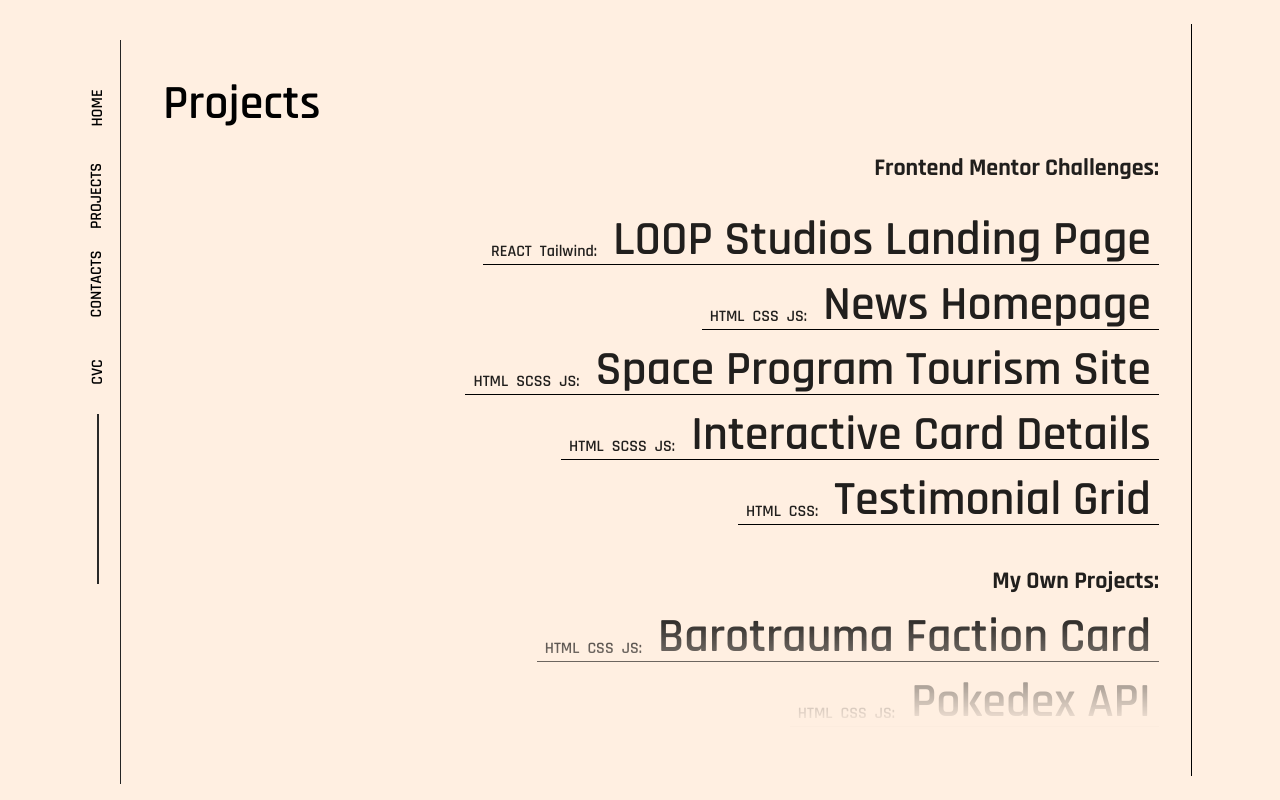
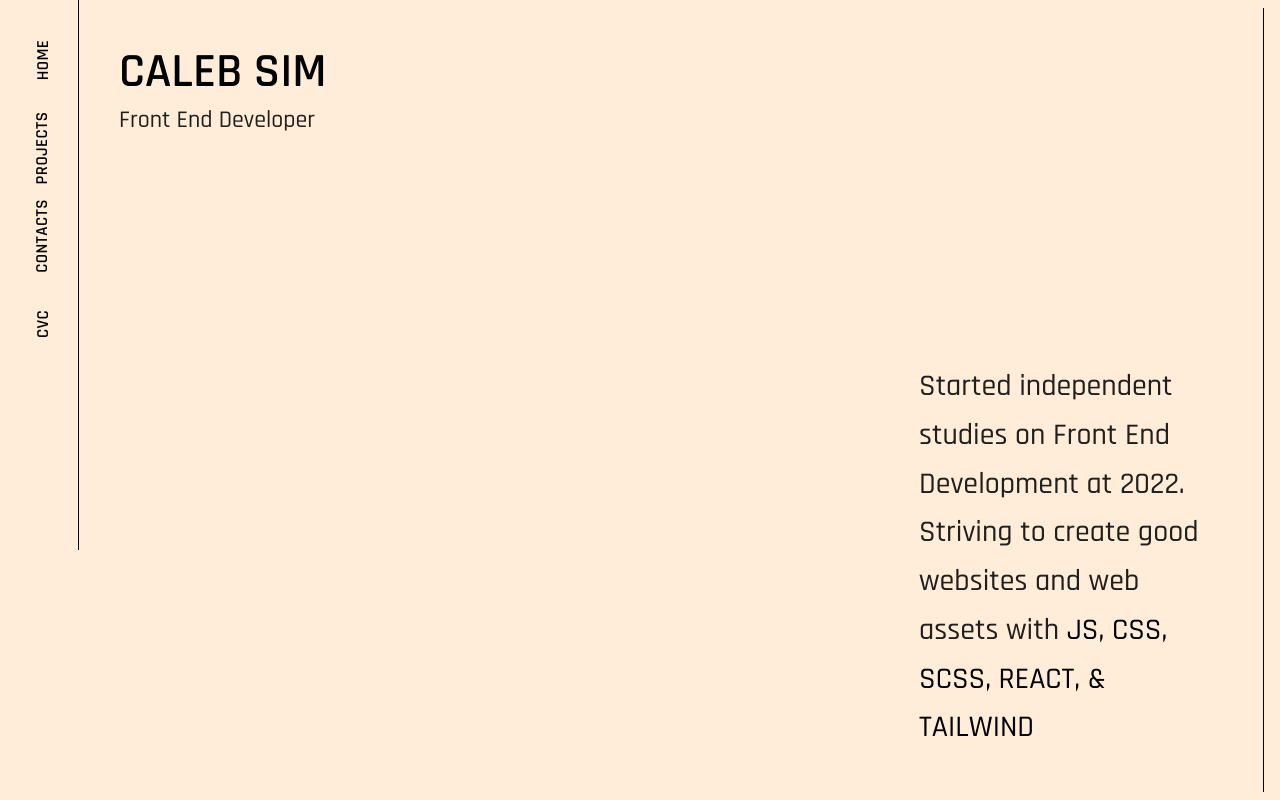
Before and after one commit to CodeLamp168/Caleb-Dylan-Sim-Portfolio, a React (Vite) app: page /Caleb-Dylan-Sim-Portfolio/Projects in a window 1280 px wide. Built offline with nearby package versions, Linux system fonts and the light colour scheme.

Commit message:
Overhaul: Replace flex with grid layout for App

```diff
--- a/src/App.jsx
+++ b/src/App.jsx
@@ -5,7 +5,7 @@
  function LoadingScreen(){
 
 
-    return(
+  return(
       <div className="page-loading fixed w-screen min-h-screen z-50">
 
         <div className="w-screen min-h-screen relative grid place-content-center">
@@ -21,36 +21,34 @@
     )
   }
 
+  function NavArea(){
+
+    function NavItem({ComponentLink, ComponentName}){
+      return(
+        <div className="nav-item max-w-max  transition-transform md:-rotate-90 cursor-pointer scale-105 md:hover:scale-110">
+              <a className="tracking-wide" href={ComponentLink}>{ComponentName}</a>
+        </div>
+      )
+    }
+
+    return(
+      <nav className="main-app-nav  font-semibold md:min-h-screen relative">
+          <div className="nav-list flex md:flex-col justify-center items-center md:justify-start gap-6 md:gap-16 py-4 md:py-12  border-black   md:border-r">
+             <NavItem ComponentName={`Home`} />
+             <NavItem ComponentName={`Projects`} />
+             <NavItem ComponentName={`Contacts`} />
+             <NavItem ComponentName={`CVC`} />
+          </div>
+      </nav>
+    )
+  }
+
   return (
-    <div className="App flex flex-col md:flex-row justify-items-center relative md:mx-10 lg:mx-16 ">
-
-
-       <nav className="main-nav  border-black border-b md:border-none font-semibold mx-4  md:mx-0 md:min-h-screen md:max-w-min md:py-8 md:pt-24 relative">
-        <div className="nav-line main-nav-border-line hidden md:block "></div>
-          <div className="nav-list flex md:space-y-16 gap-2 py-4 md:py-0 md:gap-0 md:flex-col items-center relative ">
-            <div className="nav-item max-w-max  md:-rotate-90 transition-transform hover:scale-110">
-              <a href="#">Home</a>
-            </div>
-            <div className="nav-item max-w-max  md:-rotate-90 transition-transform hover:scale-110">
-              <a href="#">Projects</a>
-            </div>
-            <div className="nav-item max-w-max  md:-rotate-90 transition-transform hover:scale-110">
-              <a href="#">Contacts</a>
-            </div>
-            <div className="nav-item max-w-max  md:-rotate-90 transition-transform hover:scale-110">
-              <a href="#">CVC</a>
-            </div>
-            <div className="nav-line line-inside-nav transition-transform"></div>
-          </div>
-          <div className="nav-line main-nav-border-line transition-transform hidden md:block "></div>
-
-        </nav>
-
-      <div className="main-wrap  border-black  md:border-r md:p-0 md:p-4 md:my-6 md:mr-6 overflow-hidden max-h-full">
-        <Projects/>
+    <div className="App grid max-h-screen md:mx-2">
+      <NavArea/>
+      <div className="main-content-display border-r border-black  md:m-2 relative">
+        <Home/>
       </div>
-
-
 
     </div>
   )
--- a/src/assets/Home.jsx
+++ b/src/assets/Home.jsx
@@ -13,8 +13,9 @@
     function HomeDetails(){
 
         return(
-        <div className="md:absolute text-2xl w-72 md:w-44 md:right-14 md:bottom-1">
-        <p className="font-medium text-center md:text-left">Started indenpent studies on Front End Development at 2022. I strive to create good websites and web assets with <span className="font-semibold text-3xl">JS, CSS, SCSS, REACT, & TAILWIND</span></p>
+        <div className="md:absolute text-2xl w-72 md:w-72 md:right-14 md:bottom-10">
+        <p className="font-medium text-center text-3xl md:text-left leading-relaxed">Started independent studies on Front End Development at 2022. Striving to create good websites and web assets with <span className="text-black text-3xl leading-relaxed">JS, CSS, SCSS, REACT, & TAILWIND</span>
+        </p>
         </div>
         )
     }
--- a/src/assets/Projects.jsx
+++ b/src/assets/Projects.jsx
@@ -51,7 +51,7 @@
                     <div className="flex flex-col items-center md:items-end front-end-mentor-challenge-list ">
                         <h1 className="project-subject text-2xl font-bold mb-8">Frontend Mentor Challenges:</h1>
 
-                        <div className="flex flex-col items-end gap-4">
+                        <div className="flex flex-col items-end gap-12 md:gap-4">
 
                             <ProjectItem Tools={<ReactTailwind/>} ProjectName={`LOOP Studios Landing Page`} weblink={`https://codelamp168.github.io/Loop-Studios-Landing-Page-Tailwind-React/`}/>
                             <ProjectItem Tools={<VanillaJS/>} ProjectName={`News Homepage`}/>
--- a/src/index.css
+++ b/src/index.css
@@ -7,18 +7,39 @@
   font-family: Rajdhani, system-ui, Avenir, Helvetica, Arial, sans-serif;
   color-scheme: light dark;
   color: rgba(0, 0, 0, 0.87);
-  background-color: #ffefe1;
+  background-color: #ffecd9;
 }
+
+.App {
+  grid-auto-columns: 1fr;
+  grid-template-rows: 0.1fr 1.8fr;
+  gap: 0em 0em;
+}
+.main-content-display { grid-area: 2 / 1 / 3 / 2; }
+.main-app-nav { grid-area: 1 / 1 / 2 / 2; }
+
+@media(min-width:768px){
+.App {
+    grid-template-columns: auto 1.8fr;
+    grid-template-rows: 1fr;
+    gap: 0px 1em;
+    grid-template-areas:
+      "main-app-nav main-content-display";
+  }
+
+.main-content-display { grid-area: main-content-display }
+.main-app-nav { grid-area: main-app-nav }
+
+.nav-list {
+  height:550px;
+}
+}
+
 
 .nav-item a{
  color:black;
  font-family: Rajdhani;
  text-transform: uppercase;
-}
-
-.nav-line {
-  position:absolute;
-  background-color:rgba(37, 37, 37, 0.979);
 }
 
 
@@ -77,6 +98,9 @@
 }
 
 
+
+
+/* Project Section */
 .project-list-wrap {
   overflow:scroll;
   scrollbar-color:rgba(0, 0, 0, 0.062) #fff2e7;
```
